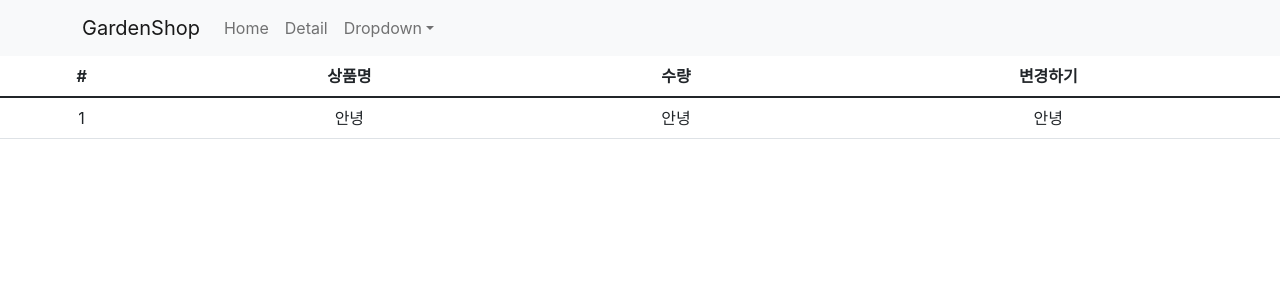
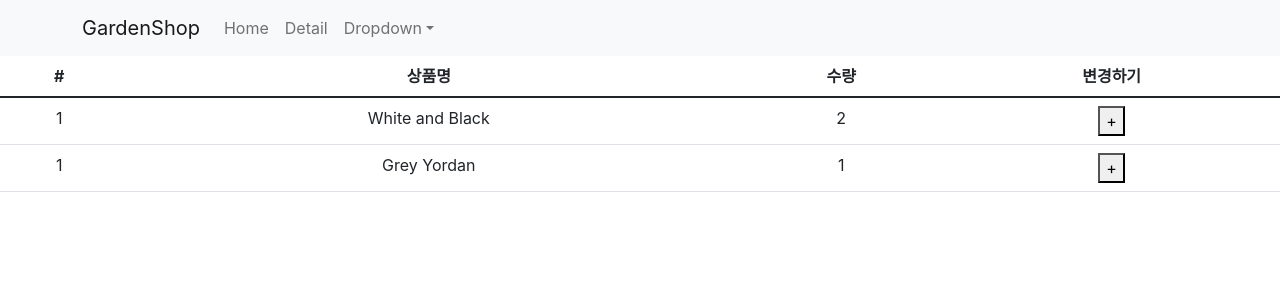
Before and after one commit to dhwiwwx/React-shopping-mall, a React (Create React App) app in the folder shop/: page /cart in a window 1280 px wide. Shown: the top 300 px of the page. Built offline with nearby package versions, Linux system fonts and the light colour scheme.

Commit message:
state 변경

```diff
--- a/shop/src/Store.js
+++ b/shop/src/Store.js
@@ -2,11 +2,17 @@ import { configureStore, createSlice } from '@reduxjs/toolkit'
 
 let user = createSlice({
   name: 'user',
-  initialState: 'kim'
+  initialState: 'kim',
+  reducers: {
+    changeName(state) {
+      return 'john kim'
+    }
+  }
 })
+export let { changeName } = user.actions
 
 let cart = createSlice({
-  name: 'stock',
+  name: 'cart',
   initialState: [
     { id: 0, name: 'White and Black', count: 2 },
     { id: 2, name: 'Grey Yordan', count: 1 }
--- a/shop/src/pages/Cart.js
+++ b/shop/src/pages/Cart.js
@@ -1,9 +1,14 @@
 import { Table } from 'react-bootstrap';
-import { useSelector } from 'react-redux';
+import { useDispatch, useSelector } from 'react-redux';
+import Store from '../Store';
+import { changeName } from '../Store';
 
 function Cart() {
 
-    let a = useSelector((state) => { return state.cart })
+    let state = useSelector((state) => state)
+    let dispatch = useDispatch()
+
+
     return (
         <div>
             <Table>
@@ -16,12 +21,22 @@ function Cart() {
                     </tr>
                 </thead>
                 <tbody>
-                    <tr>
-                        <td>1</td>
-                        <td>안녕</td>
-                        <td>안녕</td>
-                        <td>안녕</td>
-                    </tr>
+                    {
+                        state.cart.map((a, i) =>
+                            <tr key={i}>
+                                <td>1</td>
+                                <td>{state.cart[i].name}</td>
+                                <td>{state.cart[i].count}</td>
+                                <td>
+                                    <button onClick={
+                                        dispatch(changeName())
+                                    }>+</button>
+                                </td>
+                            </tr>
+                        )
+                    }
+
+
                 </tbody>
             </Table>
         </div>
```
